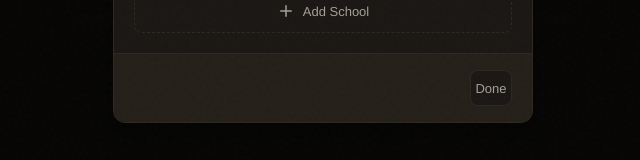
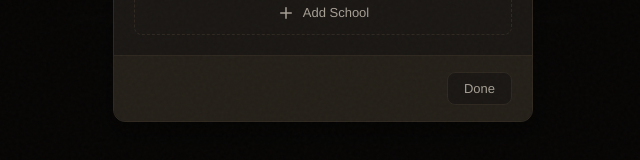
Before and after one commit to ZachDeLong/school-checklist, a React (Vite) app: page / in a window 1280 px wide. Both pictures are taken after a click on the button 875 px from the left and 89 px from the top of the page. Shown: the part 423-583 px from the top of the page, without its empty margins (317-957 px from the left). Built offline with nearby package versions, Linux system fonts and the light colour scheme.

Commit message:
Fix button styling and reduce date range to 7 days
- Use inline styles for settings modal buttons to fix rendering issues
- Change assignment fetch range from 14 days to 7 days

```diff
--- a/src/components/SettingsModal.css
+++ b/src/components/SettingsModal.css
@@ -129,44 +129,36 @@
 }
 
 .settings-btn {
-  display: inline-flex;
-  align-items: center;
-  justify-content: center;
-  font-family: var(--font-helvetica);
-  font-size: var(--text-sm);
+  font-family: 'Helvetica Neue', Helvetica, Arial, sans-serif;
+  font-size: 13px;
   font-weight: 500;
-  padding: 10px 20px;
-  border-radius: var(--radius-md);
+  padding: 8px 16px;
+  border-radius: 8px;
   cursor: pointer;
-  transition: all var(--duration-fast) var(--ease-default);
-  line-height: 1;
-  white-space: nowrap;
-  text-decoration: none;
-  -webkit-appearance: none;
-  appearance: none;
+  border: none;
+  outline: none;
+  background: none;
 }
 
 .settings-btn-secondary {
-  border: 1px solid var(--border);
-  background: var(--bg-surface);
-  color: var(--text-secondary);
+  background-color: #1a1714;
+  border: 1px solid #2e2820;
+  color: #a69f94;
 }
 
 .settings-btn-secondary:hover {
-  border-color: var(--border-strong);
-  color: var(--text-primary);
-  background: var(--bg-hover);
+  border-color: #3d3530;
+  color: #e8e2d9;
+  background-color: #2e2820;
 }
 
 .settings-btn-primary {
-  border: 1px solid transparent;
-  background: var(--accent-warm);
-  color: var(--bg-deep);
+  background-color: #d4a456;
+  color: #0f0d0b;
 }
 
 .settings-btn-primary:hover {
-  background: var(--accent-warm-hover);
-  box-shadow: var(--shadow-glow-warm);
+  background-color: #e0b366;
 }
 
 /* Instances list */
--- a/src/components/SettingsModal.tsx
+++ b/src/components/SettingsModal.tsx
@@ -171,13 +171,35 @@ export default function SettingsModal({ isOpen, onClose }: SettingsModalProps) {
               </div>
 
               <div className="form-actions">
-                <button className="settings-btn settings-btn-secondary" onClick={resetForm}>
+                <button
+                  onClick={resetForm}
+                  style={{
+                    padding: '8px 16px',
+                    borderRadius: '8px',
+                    border: '1px solid #2e2820',
+                    background: '#1a1714',
+                    color: '#a69f94',
+                    cursor: 'pointer',
+                    fontSize: '13px',
+                    fontFamily: 'Helvetica Neue, sans-serif',
+                  }}
+                >
                   Cancel
                 </button>
                 <button
-                  className="settings-btn settings-btn-primary"
                   onClick={handleSave}
                   disabled={!name.trim() || !url.trim() || !token.trim()}
+                  style={{
+                    padding: '8px 16px',
+                    borderRadius: '8px',
+                    border: 'none',
+                    background: '#d4a456',
+                    color: '#0f0d0b',
+                    cursor: 'pointer',
+                    fontSize: '13px',
+                    fontFamily: 'Helvetica Neue, sans-serif',
+                    opacity: (!name.trim() || !url.trim() || !token.trim()) ? 0.5 : 1,
+                  }}
                 >
                   {isAdding ? 'Add School' : 'Save Changes'}
                 </button>
@@ -197,7 +219,19 @@ export default function SettingsModal({ isOpen, onClose }: SettingsModalProps) {
         </div>
 
         <div className="settings-footer">
-          <button className="settings-btn settings-btn-secondary" onClick={handleClose}>
+          <button
+            onClick={handleClose}
+            style={{
+              padding: '8px 16px',
+              borderRadius: '8px',
+              border: '1px solid #2e2820',
+              background: '#1a1714',
+              color: '#a69f94',
+              cursor: 'pointer',
+              fontSize: '13px',
+              fontFamily: 'Helvetica Neue, sans-serif',
+            }}
+          >
             Done
           </button>
         </div>
--- a/src/lib/canvas.ts
+++ b/src/lib/canvas.ts
@@ -44,11 +44,11 @@ async function fetchFromInstance(instance: CanvasInstance): Promise<CanvasAssign
     'X-Canvas-Host': instance.url,
   }
 
-  // Get date range: today to 2 weeks out (using local dates)
+  // Get date range: today to 7 days out (using local dates)
   const today = new Date()
-  const twoWeeksOut = new Date(Date.now() + 14 * 24 * 60 * 60 * 1000)
+  const sevenDaysOut = new Date(Date.now() + 7 * 24 * 60 * 60 * 1000)
   const startDate = toLocalDateString(today)
-  const endDate = toLocalDateString(twoWeeksOut)
+  const endDate = toLocalDateString(sevenDaysOut)
 
   // First, get all active courses to build context_codes
   const coursesRes = await fetch('/api/canvas/courses?enrollment_state=active', { headers })
```
